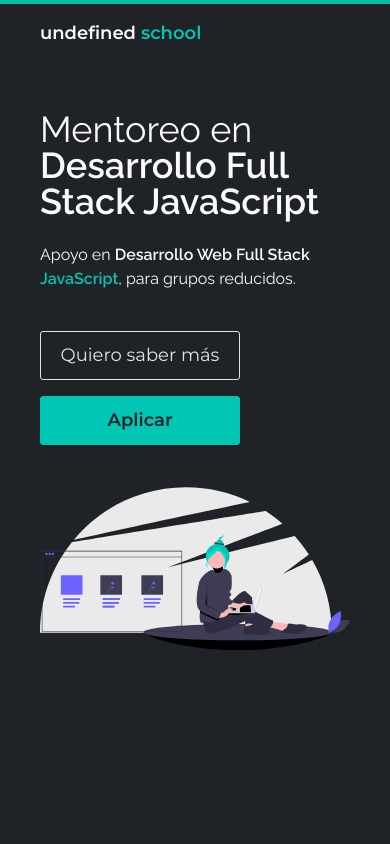
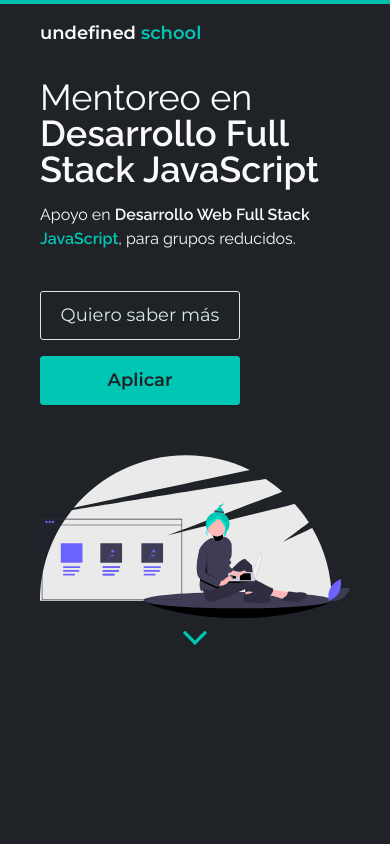
Before and after one commit to undefinedschool/mentorship, a website: page index.html in a window 390 px wide. Shown: the top 844 px of the page. Drawn offline with Linux system fonts and the light colour scheme.

Commit message:
feat: add bounce down arrow

```diff
--- a/index.html
+++ b/index.html
@@ -27,14 +27,14 @@
     <div class="lg:p-32 md:p-24 p-10">
       <header class="h-screen mb-40">
         <div style="font-family: 'Montserrat', sans-serif;" class="mx-auto">
-          <p class="font-semibold md:mb-32 mb-16 lg:-mt-24 md:-mt-20 -mt-6 text-lg">
+          <p class="font-semibold mb-8 md:mb-32 lg:-mt-24 md:-mt-20 -mt-6 text-lg">
             <span class="text-brand-white">undefined</span>
             <span class="text-brand-cyan">school</span>
           </p>
           <div class="text-brand-white">
             <div class="mb-10 sm:mb-16">
               <h1
-                class="text-4xl md:text-5xl mb-6 leading-none"
+                class="text-4xl md:text-5xl mb-4 sm:mb-6 leading-none"
                 style="font-family: 'Raleway', sans-serif;"
               >
                 <span class="font-light">Mentoreo en</span>
@@ -48,7 +48,7 @@
               </p>
             </div>
 
-            <div class="mb-10 sm:mb-20">
+            <div class="mb-12 sm:mb-16">
               <div class="inline-block mb-4 mr-2">
                 <a href="#about"
                   ><button
@@ -72,8 +72,17 @@
               </div>
             </div>
 
-            <div class="mb-20 object-scale-down max-w-md mx-auto">
+            <div class="mb-3 object-scale-down max-w-md mx-auto">
               <img src="assets/hero-image.svg" alt="Women who code" />
+            </div>
+
+            <div class="mb-20">
+              <a href="#about">
+                <img
+                  class="mx-auto animate-bounce w-6 h-6 text-brand-white"
+                  src="assets/down-arrow.svg"
+                />
+              </a>
             </div>
           </div>
         </div>
--- a/package.json
+++ b/package.json
@@ -19,10 +19,10 @@
   },
   "homepage": "https://github.com/undefinedschool/mentorship#readme",
   "devDependencies": {
-    "autoprefixer": "^9.8.0",
+    "autoprefixer": "^9.8.6",
     "cssnano": "^4.1.10",
     "live-server": "^1.2.1",
     "postcss-cli": "^7.1.1",
-    "tailwindcss": "^1.4.6"
+    "tailwindcss": "^1.6.0"
   }
 }
```
Also changed, not shown: assets/down-arrow.svg (added), dist/styles.css, 1 other file.
